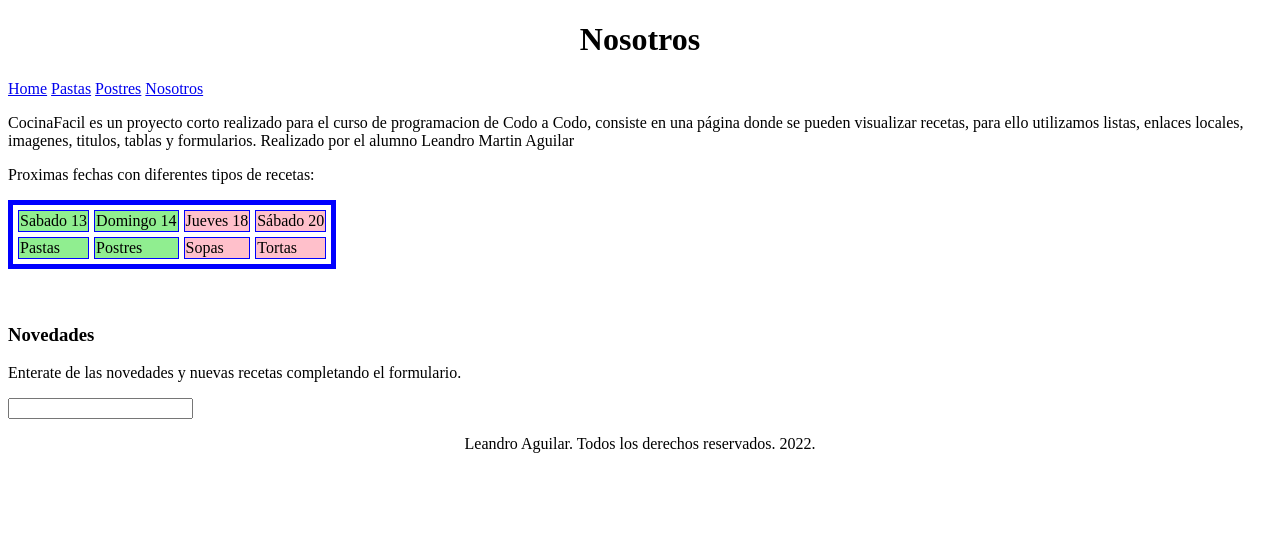
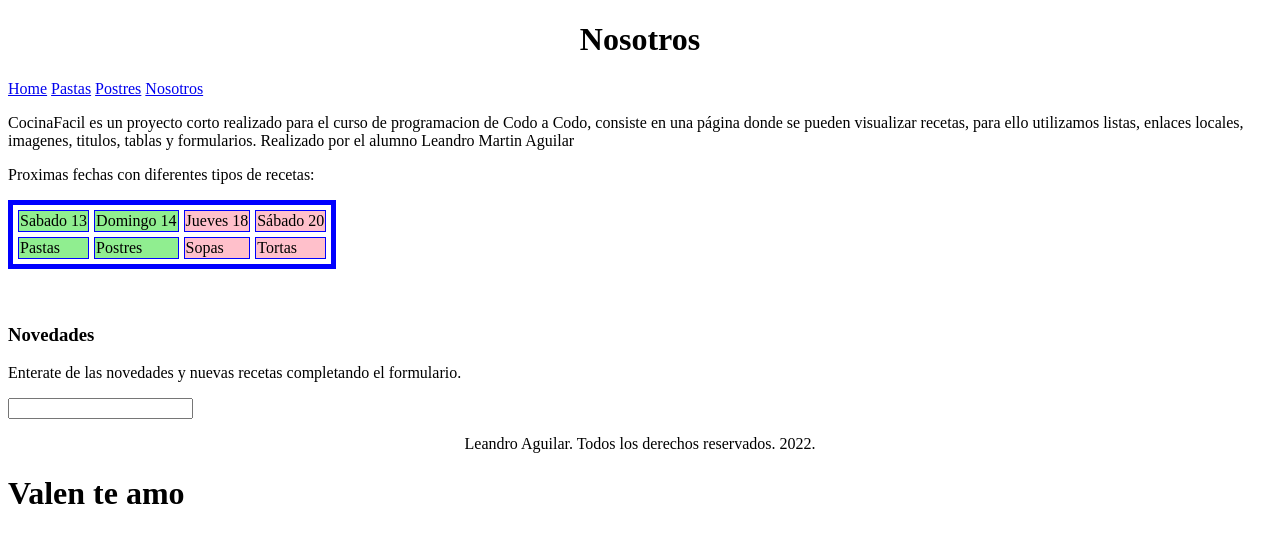
Before and after one commit to le4guilar/pagina03, a plain HTML site: page nosotros.html in a window 1280 px wide. Drawn offline with Linux system fonts and the light colour scheme.

Commit message:
modificando el footer de nosotros

```diff
--- a/nosotros.html
+++ b/nosotros.html
@@ -43,6 +43,7 @@
     </main>
     <footer>
         <p align="center">Leandro Aguilar. Todos los derechos reservados. 2022.</p>
+        <h1>Valen te amo</h1>
     </footer>
 </body>
 </html>
```
